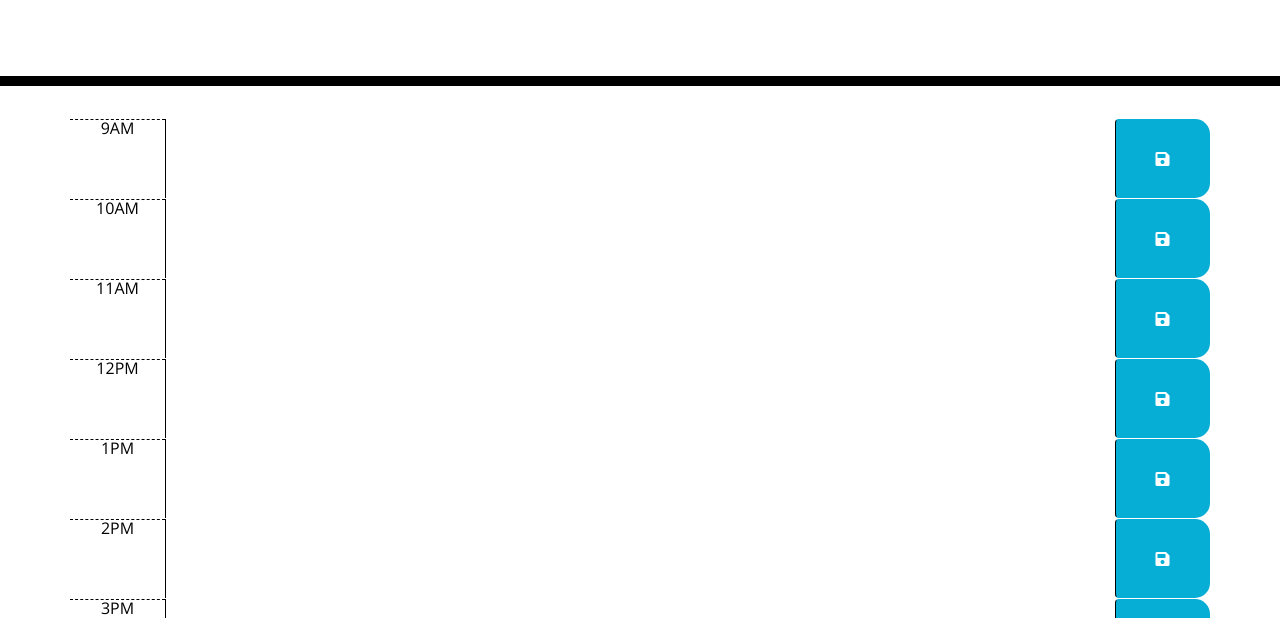
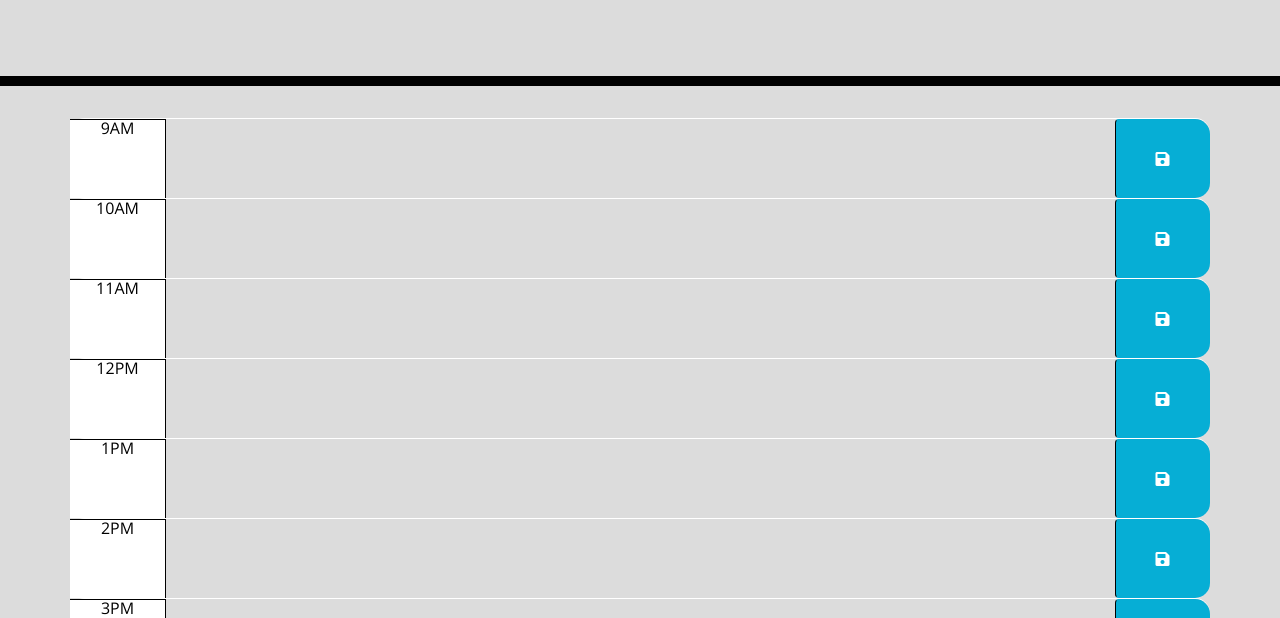
Before and after one commit to MjDukic/ScheduleBuilderHomework5, a plain HTML site: page Develop/index.html in a window 1280 px wide. Shown: the part 182-800 px from the top of the page. Drawn offline with nearby package versions, Linux system fonts and the light colour scheme.

Commit message:
added personal touch to css and starting js

```diff
--- a/Develop/index.js
+++ b/Develop/index.js
@@ -1,9 +1,4 @@
-// var container = document.querySelector("container");
-// var blocks = [9, 10, 11, 12, 13, 14, 15, 16, 17];
+$(document).ready(function () {
 
-// for (var i = 0; i < blocks.length; i++) {
-//     var block = document.createElement("div");
 
-//     block.textContent = moment(blocks[i], 'HH').format('h a');
-//     container.appendChild(block);
-// }
+});
--- a/Develop/style.css
+++ b/Develop/style.css
@@ -2,6 +2,7 @@ body {
     font-family: 'Open Sans', sans-serif;
     font-size: 16px;
     line-height: 1;
+    background-color: gainsboro;
   }
 
   textarea {
@@ -39,7 +40,7 @@ body {
   .hour {
     background-color: #ffffff;
     color: #000000;
-    border-top: 1px dashed #000000;
+    border-top: 1px solid #000000;
   }
 
   .past {
```
Also changed, not shown: Develop/index.html (+2 -4 lines).
